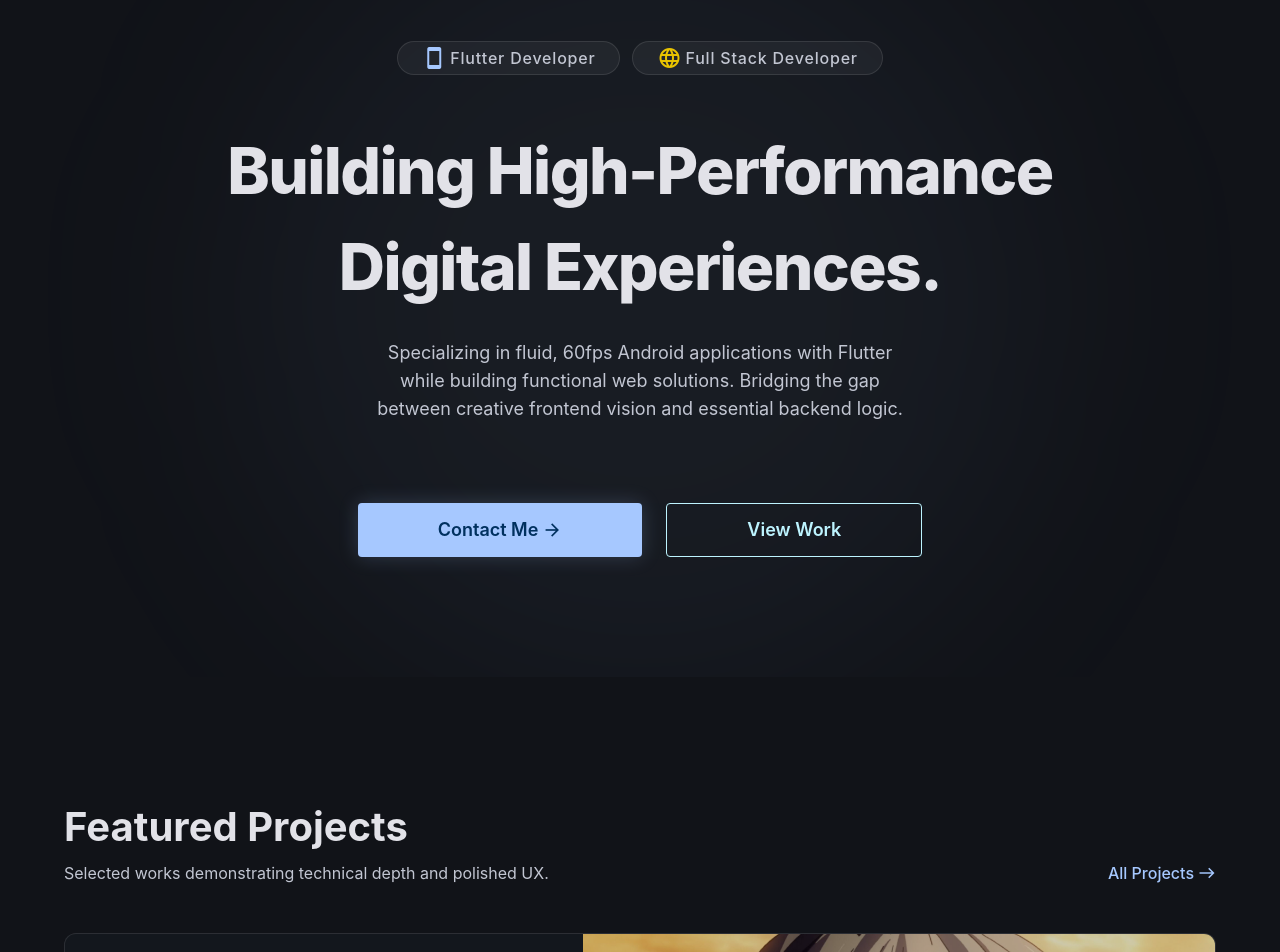
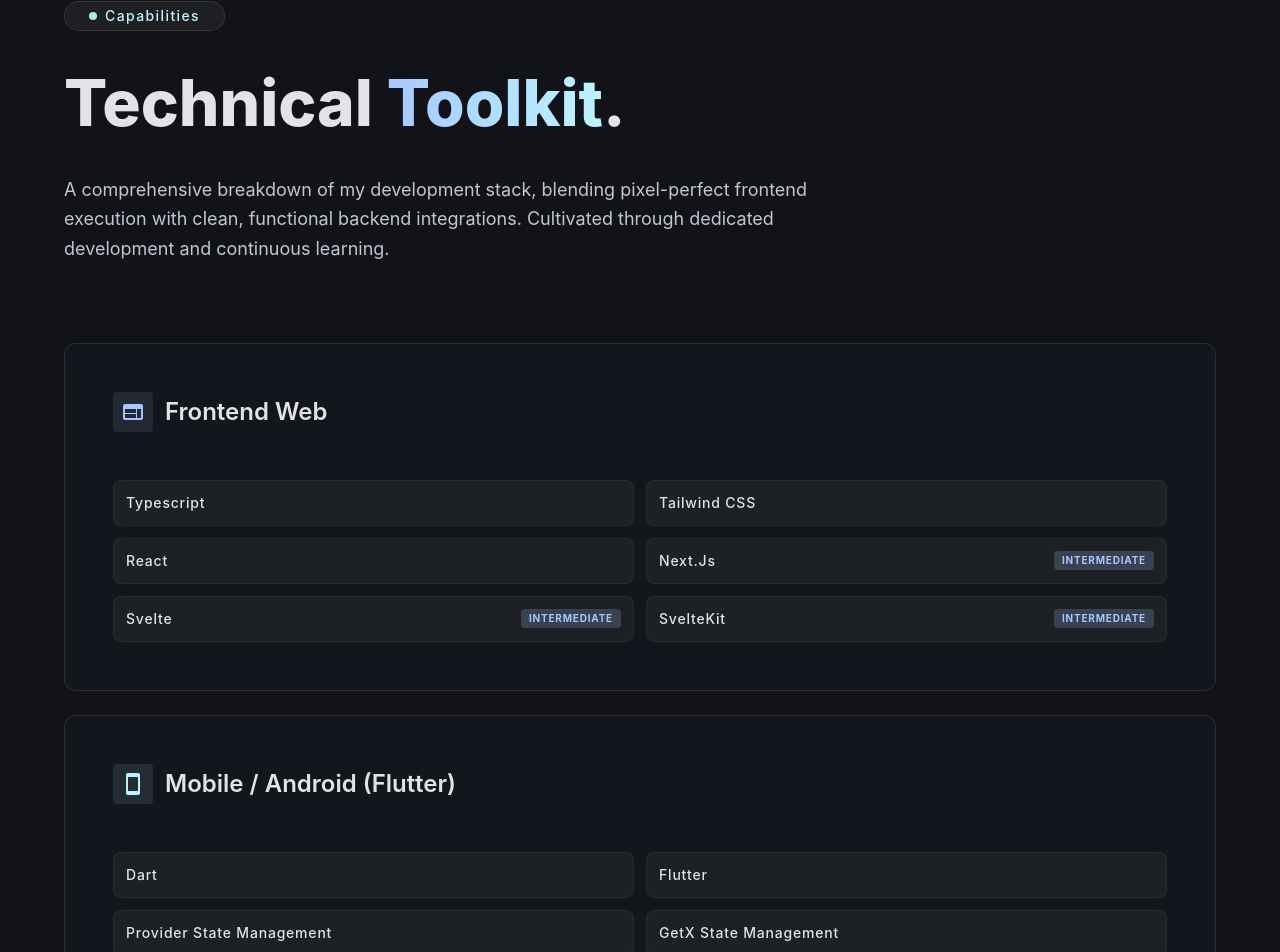
Before and after one commit to bima1313/my-website-v2, a SvelteKit app: page /skills in a window 1280 px wide. Shown: the part 159-1111 px from the top of the page. Built offline with nearby package versions, Linux system fonts and the light colour scheme.

Commit message:
feat: skills screen feature

```diff
--- /dev/null
+++ b/src/lib/features/skills/components/Card.svelte
@@ -0,0 +1,23 @@
+<script lang="ts">
+	import type { props } from '$lib/features/skills/interfaces/skill-props';
+	import ListItem from './ListItem.svelte';
+
+	let { title, icon, technologies }: props = $props();
+</script>
+
+<div
+	aria-label={`${title}-card`}
+	class="glass-panel rounded-xl p-6 shadow-secondary-container/15 transition-all duration-300 hover:shadow-[0_0_20px_5px] md:p-12"
+>
+	<div class="mb-12 flex items-center gap-3">
+		<div class={['flex h-10 w-10 items-center justify-center rounded', icon.color]}>
+			<span class="material-icons">{icon.name}</span>
+		</div>
+		<h2 class="text-headline-md text-on-surface">{title}</h2>
+	</div>
+	<div class="grid grid-cols-1 gap-3 sm:grid-cols-2">
+		{#each technologies as tech, index (index)}
+			<ListItem name={tech.name} skillLevel={tech.skillLevel} />
+		{/each}
+	</div>
+</div>
--- /dev/null
+++ b/src/lib/features/skills/components/Header.svelte
@@ -0,0 +1,28 @@
+<script lang="ts">
+	import Chip from '$lib/components/Chip.svelte';
+</script>
+
+<header class="mx-auto px-4 pt-20 pb-12 md:px-16 md:py-20">
+	<div class="max-w-3xl">
+		<Chip
+			className="inline-flex items-center gap-2 py-1 mb-6 border border-white/10 bg-white/5 select-text "
+		>
+			<div class="pulse-animation h-2 w-2 rounded-full bg-secondary"></div>
+			<span
+				class="text-sm tracking-widest text-secondary selection:bg-secondary selection:text-surface-lowest"
+				>Capabilities</span
+			>
+		</Chip>
+		<h1 class="mb-6 text-mobile text-on-surface md:text-display">
+			Technical <span
+				class="bg-gradient-to-r from-primary to-secondary bg-clip-text text-transparent"
+				>Toolkit</span
+			>.
+		</h1>
+		<p class="text-lg leading-relaxed text-on-surface-variant">
+			A comprehensive breakdown of my development stack, blending pixel-perfect frontend execution
+			with clean, functional backend integrations. Cultivated through dedicated development and
+			continuous learning.
+		</p>
+	</div>
+</header>
--- /dev/null
+++ b/src/lib/features/skills/components/ListItem.svelte
@@ -0,0 +1,15 @@
+<script lang="ts">
+	let { name, skillLevel }: { name: string; skillLevel?: string } = $props();
+</script>
+
+<div
+	class="flex items-center justify-between rounded-lg border border-white/5
+     bg-surface-high/50 p-3 transition-colors hover:bg-surface-high tracking-wider"
+>
+	<span class="text-sm font-medium text-on-surface">{name}</span>
+	{#if skillLevel != null}
+		<span class="rounded bg-primary/20 px-2 py-0.5 text-[10px] font-bold text-primary uppercase"
+			>{skillLevel}</span
+		>
+	{/if}
+</div>
--- /dev/null
+++ b/src/lib/features/skills/constants/skills.ts
@@ -0,0 +1,121 @@
+import type { props } from '$lib/features/skills/interfaces/skill-props';
+
+export const skills: readonly props[] = [
+	{
+		title: 'Frontend Web',
+		icon: {
+			name: 'web',
+			color: 'bg-primary/10 text-primary'
+		},
+		technologies: [
+			{
+				name: 'Typescript'
+			},
+			{
+				name: 'Tailwind CSS'
+			},
+			{
+				name: 'React'
+			},
+			{
+				name: 'Next.Js',
+				skillLevel: 'intermediate'
+			},
+			{
+				name: 'Svelte',
+				skillLevel: 'intermediate'
+			},
+			{
+				name: 'SvelteKit',
+				skillLevel: 'intermediate'
+			}
+		]
+	},
+	{
+		title: 'Mobile / Android (Flutter)',
+		icon: {
+			name: 'smartphone',
+			color: 'bg-secondary/10 text-secondary'
+		},
+		technologies: [
+			{
+				name: 'Dart'
+			},
+			{
+				name: 'Flutter'
+			},
+			{
+				name: 'Provider State Management'
+			},
+			{
+				name: 'GetX State Management'
+			},
+			{
+				name: 'Bloc State Management',
+				skillLevel: 'basic'
+			}
+		]
+	},
+	{
+		title: 'Backend & Architecture',
+		icon: {
+			name: 'dns',
+			color: 'bg-tertiary/10 text-tertiary'
+		},
+		technologies: [
+			{
+				name: 'Python'
+			},
+			{
+				name: 'Java',
+				skillLevel: 'basic'
+			},
+			{
+				name: 'Go',
+				skillLevel: 'basic'
+			},
+			{
+				name: 'Spring Boot',
+				skillLevel: 'basic'
+			},
+			{
+				name: 'Express',
+				skillLevel: 'intermediate'
+			},
+			{
+				name: 'Firebase'
+			},
+			{
+				name: 'Supabase'
+			},
+			{
+				name: 'SQLite'
+			},
+			{
+				name: 'PostgreSQL',
+				skillLevel: 'basic'
+			},
+			{
+				name: 'MongoDB'
+			}
+		]
+	},
+	{
+		title: 'Development Tools',
+		icon: {
+			name: 'terminal',
+			color: 'bg-mint-green/10 text-mint-green'
+		},
+		technologies: [
+			{
+				name: 'Github'
+			},
+			{
+				name: 'Visual Studio Code'
+			},
+			{
+				name: 'Android Studio'
+			}
+		]
+	}
+];
--- /dev/null
+++ b/src/lib/features/skills/interfaces/skill-props.ts
@@ -0,0 +1,13 @@
+interface Tech {
+	name: string;
+	skillLevel?: string;
+}
+interface IconData {
+	name: string;
+	color: string;
+}
+export interface props {
+	title: string;
+	icon: IconData;
+	technologies: Tech[];
+}
--- a/src/routes/layout.css
+++ b/src/routes/layout.css
@@ -7,6 +7,7 @@
 	--color-secondary: #bdf4ff;
 	--color-secondary-container: #00e3fd;
 	--color-tertiary: #e9c400;
+	--color-mint-green: #a7f3d0;
 	/*surface colors*/
 	--color-surface: #111318;
 	--color-surface-lowest: #0c0e12;
@@ -57,3 +58,19 @@
 	border: 1px solid rgba(255, 255, 255, 0.1);
 	@apply backdrop-blur-xl;
 }
+
+@keyframes animate {
+	0% {
+		opacity: 100%;
+	}
+	50% {
+		opacity: 50%;
+	}
+	100% {
+		opacity: 100%;
+	}
+}
+
+.pulse-animation {
+	animation: animate 1.8s infinite;
+}
--- a/src/routes/skills/+page.svelte
+++ b/src/routes/skills/+page.svelte
@@ -1,9 +1,27 @@
-<script>
-	import FeaturedProjectsSection from '$lib/features/home/components/FeaturedProjectsSection.svelte';
-	import IntroductionSection from '$lib/features/home/components/IntroductionSection.svelte';
+<script lang="ts">
+	import Card from '$lib/features/skills/components/Card.svelte';
+	import Header from '$lib/features/skills/components/Header.svelte';
+	import { skills } from '$lib/features/skills/constants/skills';
+	import type { props } from '$lib/features/skills/interfaces/skill-props';
+	const half = Math.ceil(skills.length / 2);
+	const leftSkillsData: props[] = skills.slice(0, half);
+	const rightSkillsData: props[] = skills.slice(half);
 </script>
 
 <main>
-	<IntroductionSection />
-	<FeaturedProjectsSection />
+	<Header />
+	<section class="mx-auto px-4 pb-20 md:px-16">
+		<div class="grid grid-cols-1 gap-6 lg:grid-cols-12">
+			<div class="space-y-6 lg:col-span-6">
+				{#each leftSkillsData as data, index (index)}
+					<Card title={data.title} icon={data.icon} technologies={data.technologies} />
+				{/each}
+			</div>
+			<div class="space-y-6 lg:col-span-6">
+				{#each rightSkillsData as data, index (index)}
+					<Card title={data.title} icon={data.icon} technologies={data.technologies} />
+				{/each}
+			</div>
+		</div>
+	</section>
 </main>
```
